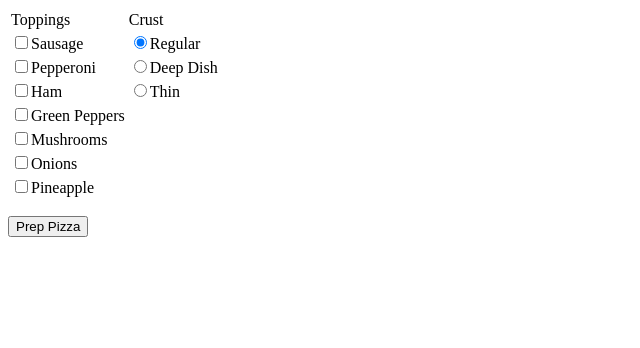
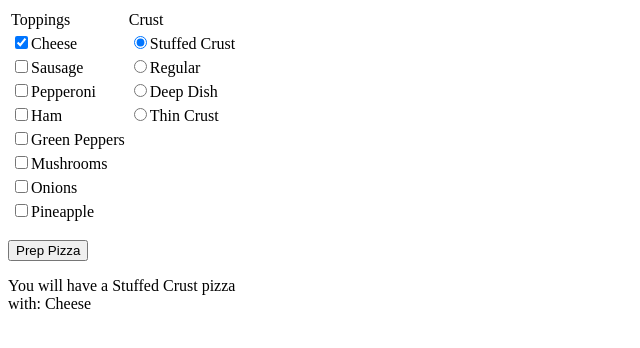
Before and after one commit to farfromguam/code-show, a plain HTML site: page Pizza Script/pizza radio.html in a window 1280 px wide. Both pictures are taken after a click on the button "Prep Pizza". Shown: the whole page, without its empty margins (0-640 px from the left). Drawn offline with nearby package versions, Linux system fonts and the light colour scheme.

Commit message:
loading jquery version of the pizza script

```diff
--- a/Pizza Script/pizza radio.html
+++ b/Pizza Script/pizza radio.html
@@ -3,29 +3,22 @@
 <html>
 <head>
     <title>Pizza</title>
+
+    <script src="http://code.jquery.com/jquery-latest.js"></script>
+
     <script type="text/javascript">
-    function prepza() {
-        var checkboxes = document.forms["pizzaform"].toppingcheck.length;
-        var newelement = document.createElement("p");
-        document.body.appendChild(newelement);
-        newelement.appendChild(document.createTextNode("This pizza will have:"));
 
-        for (var i = 0; i < checkboxes; i++) {
-            if (document.forms["pizzaform"].toppingcheck[i].checked) {
-                  var newelement = document.createElement("p");
-                  document.body.appendChild(newelement);
-                  newelement.appendChild(document.createTextNode(document.forms["pizzaform"].toppingcheck[i].value));
-            }
+function prepza() {
+    var toppers = $('input:checkbox:checked.topping').map(function () {
+        return this.value;
+        }) .get().join(", ");
+    var crust = $("#pizzaform input:radio:checked.crust").val();
+        if (toppers !== "") {
+            $('#summary').empty().append('<p>You will have a ' + crust + ' pizza <br> with: ' + toppers);
+        } else {
+            $('#summary').empty().append('<p>You will have a ' + crust + ' pizza <br> with nothing on it, just crust.<br>Really all we are giving you is bread.');
         }
-
-        set a variable crusttype equal to the radio buttons
-        set a variable crustlength equal to the number of radio buttons (do not just put "3")
-        loop through the radio inputs
-            if the radio button is checked
-                append a paragraph with the value of the checked radio button + "Crust" ( using .createElement, .appendChild, and .createTextNode)
-            else
-                do nothing
-    }
+}
     </script>
 </head>
 <body>
@@ -33,39 +26,44 @@
 <table>
 <tr><td>Toppings</td><td>Crust</td></tr>
 <tr>
-<td><input type="checkbox" id="topping1" value="Sausage"
+<td><input class="topping" type="checkbox" id="topping1" value="Cheese"
+name="toppingcheck" checked="checked">Cheese</td>
+<td><input class="crust" type="radio" name="crust" value="Stuffed Crust"
+checked="checked" id="radio1">Stuffed Crust</td>
+</tr>
+<td><input class="topping" type="checkbox" id="topping1" value="Sausage"
 name="toppingcheck">Sausage</td>
-<td><input type="radio" name="crust" value="Regular"
-checked="checked" id="radio1">Regular</td>
+<td><input class="crust" type="radio" name="crust" value="Regular"
+ id="radio1">Regular</td>
 </tr>
 <tr>
-<td><input type="checkbox" id="topping2" value="Pepperoni"
+<td><input class="topping" type="checkbox" id="topping2" value="Pepperoni"
 name="toppingcheck">Pepperoni</td>
-<td><input type="radio" name="crust" value="Deep Dish"
+<td><input class="crust" type="radio" name="crust" value="Deep Dish"
 id="radio2" />Deep Dish</td>
 </tr>
 <tr>
-<td><input type="checkbox" id="topping3" value="Ham"
+<td><input class="topping" type="checkbox" id="topping3" value="Ham"
 name="toppingcheck">Ham</td>
-<td><input type="radio" name="crust" value="Thin" id="radio3">Thin</td>
+<td><input class="crust" type="radio" name="crust" value="Thin Crust" id="radio3">Thin Crust</td>
 </tr>
 <tr>
-<td><input type="checkbox" id="topping4" value="Green Peppers"
+<td><input class="topping" type="checkbox" id="topping4" value="Green Peppers"
 name="toppingcheck">Green Peppers</td>
 <td></td>
 </tr>
 <tr>
-<td><input type="checkbox" id="topping5" value="Mushrooms"
+<td><input class="topping" type="checkbox" id="topping5" value="Mushrooms"
 name="toppingcheck">Mushrooms</td>
 <td></td>
 </tr>
 <tr>
-<td><input type="checkbox" id="topping6" value="Onions"
+<td><input class="topping" type="checkbox" id="topping6" value="Onions"
 name="toppingcheck">Onions</td>
 <td></td>
 </tr>
 <tr>
-<td><input type="checkbox" id="topping7" value="Pineapple"
+<td><input class="topping" type="checkbox" id="topping7" value="Pineapple"
 name="toppingcheck">Pineapple</td>
 <td></td>
 </tr>
@@ -73,5 +71,8 @@ name="toppingcheck">Pineapple</td>
 
 <p><input type="button" id="prepBtn" name="prepBtn" value="Prep Pizza" onclick="prepza();"></p>
 </form>
+<div id="summary">
+</div>
+
 </body>
 </html>
```
